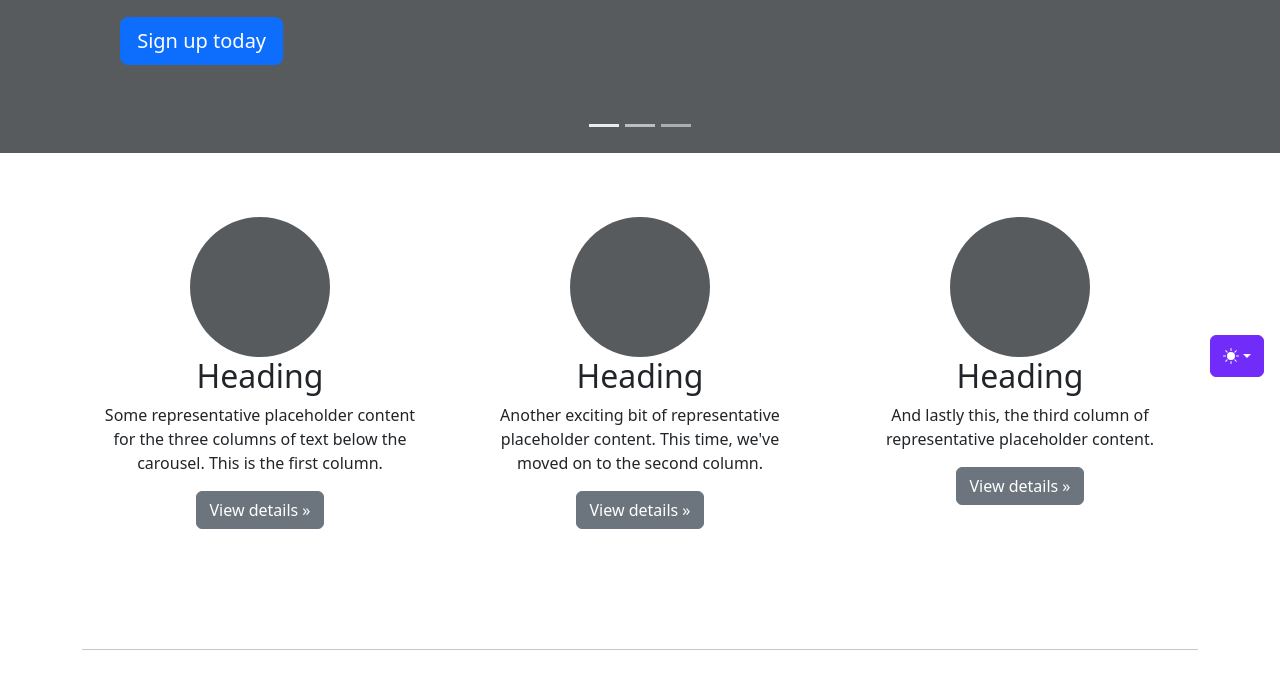
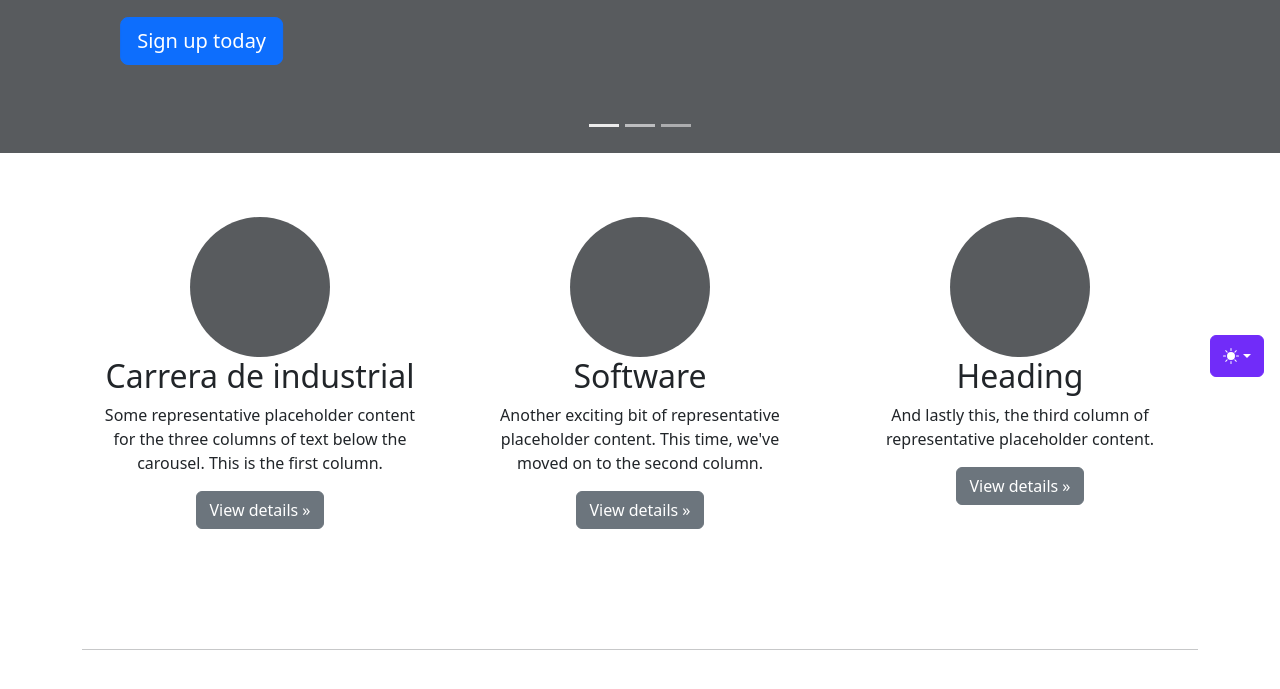
Before and after one commit to joel427/manejo_comandos, a plain HTML site: page index.html in a window 1280 px wide. Shown: the part 407-1096 px from the top of the page. Drawn offline with Linux system fonts and the light colour scheme.

Commit message:
Comit de insdustrial

```diff
--- a/index.html
+++ b/index.html
@@ -378,7 +378,7 @@
                 fill="var(--bs-secondary-color)"
               ></rect>
             </svg>
-            <h2 class="fw-normal">Heading</h2>
+            <h2 class="fw-normal">Carrera de industrial</h2>
             <p>
               Some representative placeholder content for the three columns of
               text below the carousel. This is the first column.
@@ -405,7 +405,7 @@
                 fill="var(--bs-secondary-color)"
               ></rect>
             </svg>
-            <h2 class="fw-normal">Heading</h2>
+            <h2 class="fw-normal">Software</h2>
             <p>
               Another exciting bit of representative placeholder content. This
               time, we've moved on to the second column.
```
Also changed, not shown: productos.html (added).
